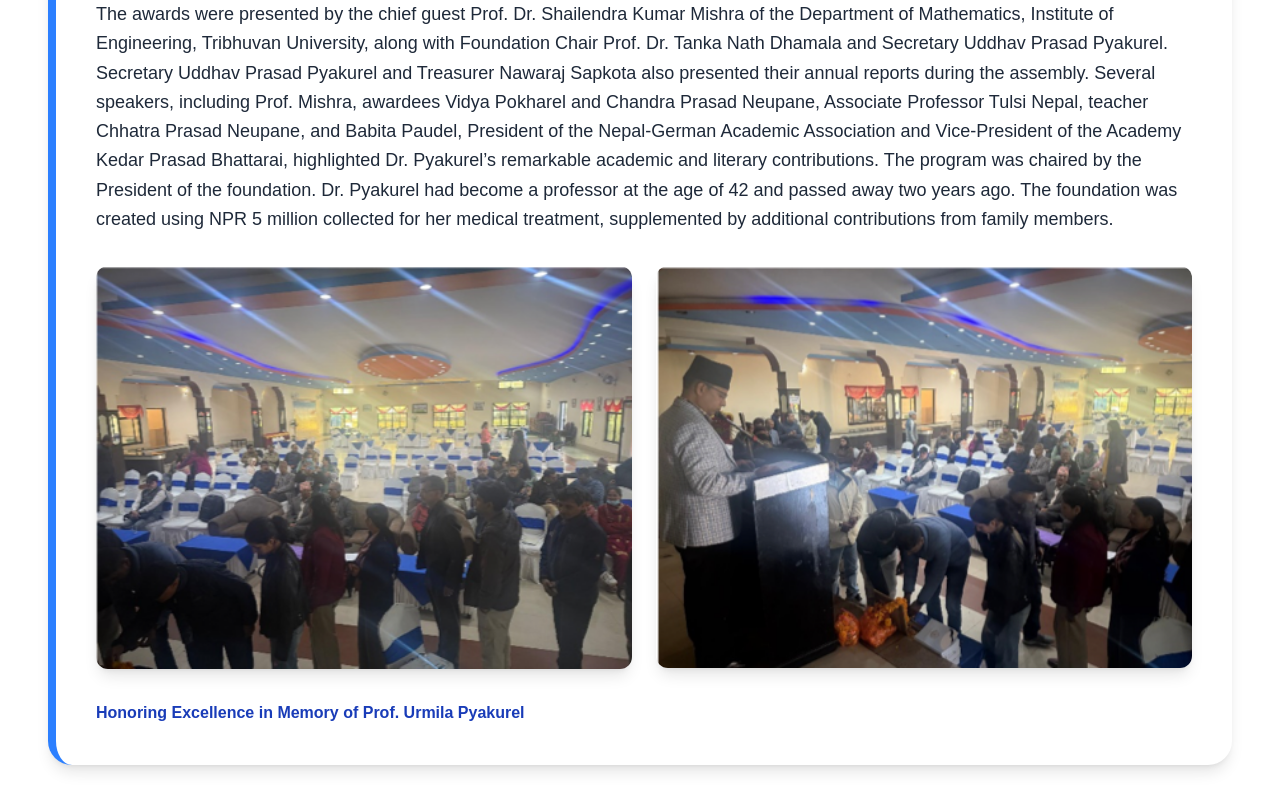
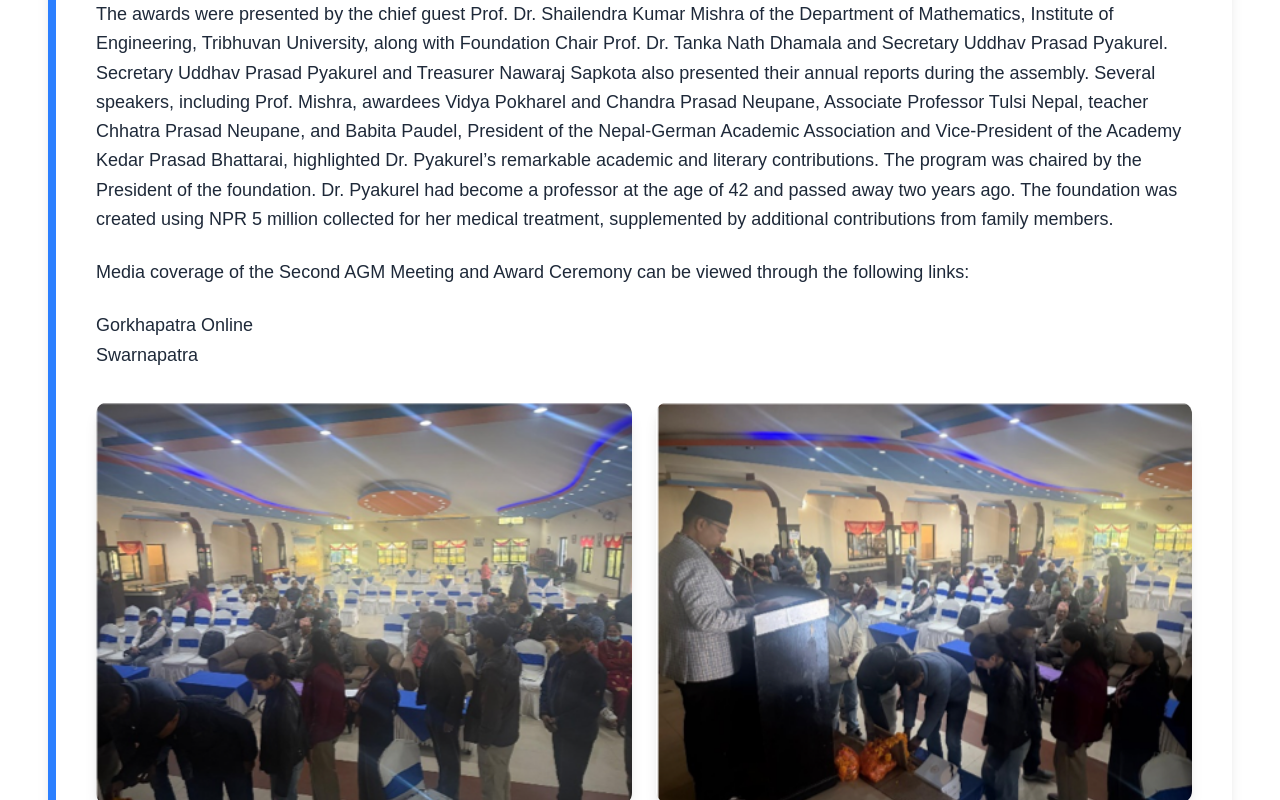
Before and after one commit to upma2080/upma2080.github.io, a Next.js app: page /activities in a window 1280 px wide. Shown: the part 930-1730 px from the top of the page. Built offline with nearby package versions, Linux system fonts and the light colour scheme.

Commit message:
Add media coverage links to activities page
Added media coverage links for the Second AGM Meeting and Award Ceremony.

```diff
--- a/src/app/activities/page.tsx
+++ b/src/app/activities/page.tsx
@@ -52,6 +52,11 @@ export default function Activities() {
             two years ago. The foundation was created using NPR 5 million collected for her medical treatment, supplemented by additional
             contributions from family members.
           </p>
+          <p>Media coverage of the Second AGM Meeting and Award Ceremony can be viewed through the following links:</p>
+            <ul>
+                <li><a href="https://gorkhapatraonline.com/news/179786" target="_blank">Gorkhapatra Online</a></li>
+                <li><a href="https://www.swarnapatra.com/samacharpatra/5923/" target="_blank">Swarnapatra</a></li>
+            </ul>
         </div>
         <div className="grid grid-cols-1 md:grid-cols-2 gap-6">
           <Image
```
